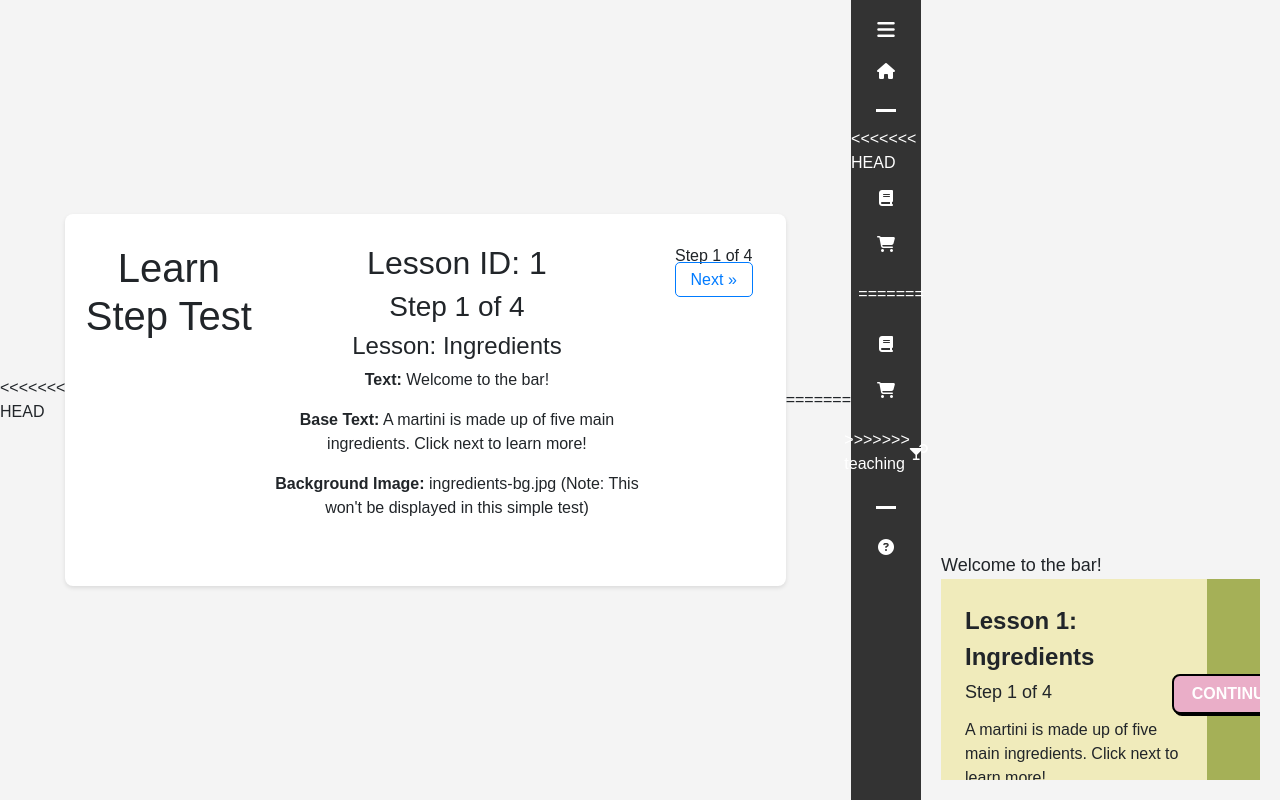
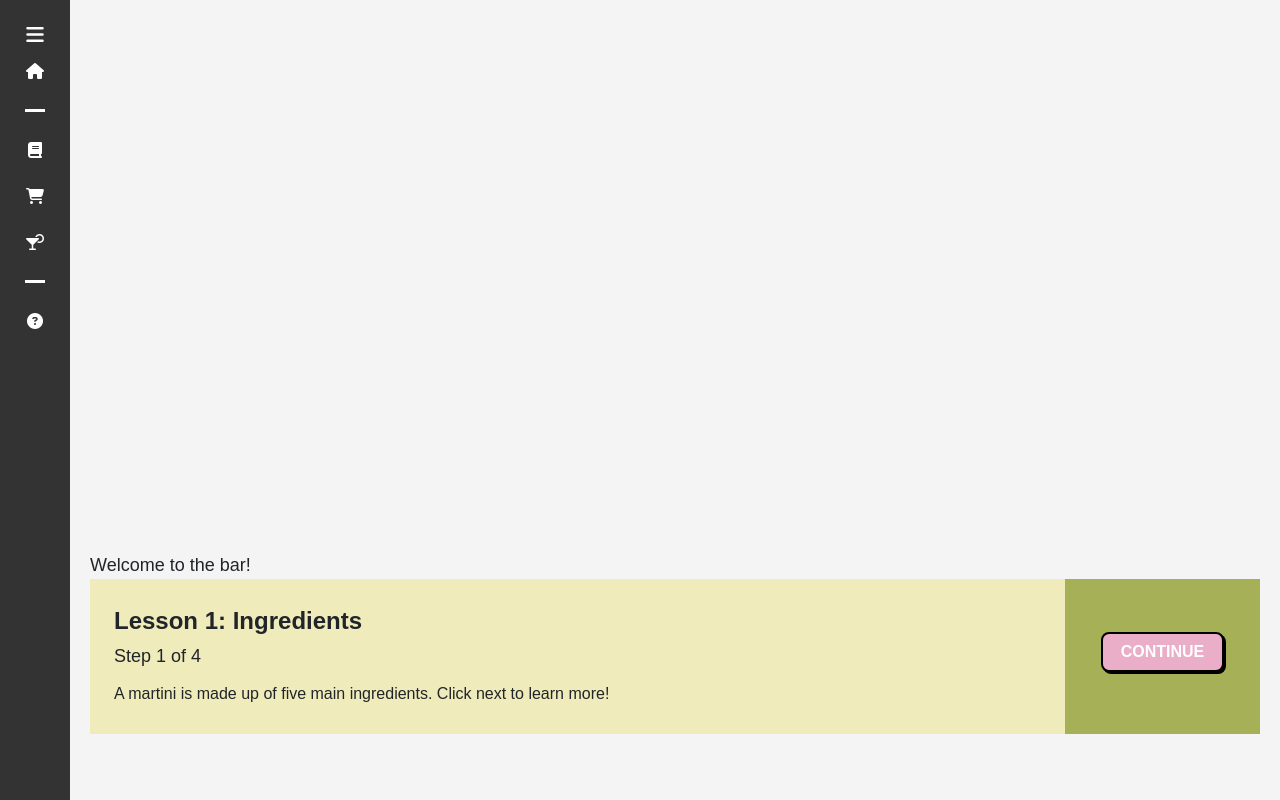
Before and after one commit to Franc1sD/Martini-Mentor, a Flask app: page /learn/1/step/1 in a window 1280 px wide. Run offline with Flask 3, Linux system fonts and the light colour scheme; some libraries are stand-ins or nearby versions.

Commit message:
fixing rest of merge changes and adding time stamp data for lessons

```diff
--- a/app.py
+++ b/app.py
@@ -1,10 +1,12 @@
-from flask import Flask, request, jsonify, render_template, url_for, redirect
+from flask import Flask, request, jsonify, render_template, url_for, session, redirect
 from markupsafe import Markup
-import json
+import json, time
+from datetime import datetime, timezone
 import os
 import re
 
 app = Flask(__name__)
+app.secret_key = 'secret' # for session
 
 LEARN_FILE = os.path.join(os.path.dirname(__file__), 'data', 'learn.json')
 QUIZ_FILE = os.path.join(os.path.dirname(__file__), 'data', 'quiz.json')
@@ -20,6 +22,17 @@ def load_data(file_path):
     except json.JSONDecodeError:
         print(f"Error decoding JSON from {file_path}. Please check the file format.")
         return {}
+
+def store_user_event(user_id, lesson_id, step_num, duration):
+    log = {
+        'user_id': user_id,
+        'lesson_id': lesson_id,
+        'step_num': step_num,
+        'duration_sec': duration,
+        'timestamp': datetime.now(timezone.utc).isoformat()
+    }
+    with open('user_timelog.json', 'a') as f:
+        f.write(json.dumps(log) + '\n')
 
 def save_data(file_path, data):
     try:
@@ -40,6 +53,10 @@ def learn(id, step_num):
     learn_data = load_data(LEARN_FILE)
     if id not in learn_data:
         return "Lesson not found.", 404
+
+    session['entry_time'] = time.time()
+    session['current_lesson'] = id
+    session['current_step'] = step_num
 
     steps = learn_data[id].get('steps')
     step_data = steps[step_num - 1]
@@ -197,6 +214,24 @@ def highlight_text(text, keywords):
     highlighted = re.sub(pattern, replace, text, flags=re.IGNORECASE)
     return Markup(highlighted)
 
+# update time data
+@app.route('/log_exit', methods=['POST'])
+def log_exit():
+    exit_time = time.time()
+    entry_time = session.get('entry_time')
+    lesson_id = session.get('current_lesson')
+    step_num = session.get('current_step')
+    user_id = session.get('user_id', 'anonymous')
+
+    if entry_time and lesson_id is not None:
+        duration = exit_time - entry_time
+        store_user_event(user_id, lesson_id, step_num, duration)
+        print(f"[LOG] Lesson: {lesson_id}, Step: {step_num}, Time Spent: {duration:.2f} seconds")
+
+    session.pop('entry_time', None)
+    session.pop('current_lesson', None)
+    session.pop('current_step', None)
+    return '', 204
 
 if __name__ == '__main__':
     app.run(debug=True, port=5001)
--- /dev/null
+++ b/static/js/learn.js
@@ -0,0 +1,20 @@
+$(document).ready(function () {
+        $('.nav-link').on('click', function (e) {
+                e.preventDefault(); // Prevent default anchor behavior
+
+                const nextUrl = $(this).data('url');
+
+                // Send POST request to log_exit
+                $.ajax({
+                        url: '/log_exit',
+                        type: 'POST',
+                        success: function () {
+                        window.location.href = nextUrl;
+                },
+                error: function () {
+                        // Even if logging fails, still continue
+                        window.location.href = nextUrl;
+                }
+                });
+        });
+});
--- a/templates/homepage.html
+++ b/templates/homepage.html
@@ -12,11 +12,7 @@
     </div>
 
     <div class="button-group">
-<<<<<<< HEAD
-      <a href="/learn/1" class="btn big-btn">START THE LESSON</a>
-=======
       <a href="/learn/1/step/1" class="btn big-btn">START THE LESSON</a>
->>>>>>> teaching
       <a href="/quiz/1" class="btn big-btn">TAKE THE QUIZ</a>
     </div>
   </div>
--- a/templates/layout.html
+++ b/templates/layout.html
@@ -39,17 +39,6 @@
                 <span class="label">Lesson</span>
                 <div class="bar"></div>
             </div>
-<<<<<<< HEAD
-            <a href="/learn/1" class="menu-item {% if request.path == '/learn/2' %}active{% endif %}">
-                <i class="fas fa-book"></i>
-                <span class="label">Ingredients</span>
-            </a>
-            <a href="/learn/2" class="menu-item {% if request.path == '/learn/2' %}active{% endif %}">
-                <i class="fas fa-shopping-cart"></i>
-                <span class="label">Ordering</span>
-            </a>
-            <a href="/learn/3" class="menu-item {% if request.path == '/learn/3' %}active{% endif %}">
-=======
             <a href="/learn/1/step/1" class="menu-item {% if request.path == '/learn/2' %}active{% endif %}">
                 <i class="fas fa-book"></i>
                 <span class="label">Ingredients</span>
@@ -59,7 +48,6 @@
                 <span class="label">Ordering</span>
             </a>
             <a href="/learn/3/step/1" class="menu-item {% if request.path == '/learn/3' %}active{% endif %}">
->>>>>>> teaching
                 <i class="fas fa-martini-glass-citrus"></i>
                 <span class="label">Mixing</span>
             </a>
--- a/templates/learn.html
+++ b/templates/learn.html
@@ -1,87 +1,3 @@
-<<<<<<< HEAD
-<!DOCTYPE html>
-<html>
-<head>
-    <title>Learn Step Test</title>
-    <style>
-        body {
-            font-family: sans-serif;
-            background-color: #f4f4f4;
-            margin: 0;
-            display: flex;
-            justify-content: center;
-            align-items: center;
-            min-height: 100vh;
-        }
-        .container {
-            background-color: #fff;
-            padding: 30px;
-            border-radius: 8px;
-            box-shadow: 0 2px 4px rgba(0, 0, 0, 0.1);
-            text-align: center;
-        }
-        .content {
-            margin-bottom: 20px;
-        }
-        .navigation a {
-            margin: 0 10px;
-            text-decoration: none;
-            color: #007bff;
-            padding: 8px 15px;
-            border: 1px solid #007bff;
-            border-radius: 5px;
-        }
-        .navigation a:hover {
-            background-color: #007bff;
-            color: #fff;
-        }
-    </style>
-</head>
-<body>
-    <div class="container">
-        <h1>Learn Step Test</h1>
-        <div class="content">
-            {% if step %}
-                <h2>Lesson ID: {{ id }}</h2>
-                <h3>Step {{ step_num }} of {{ total_steps }}</h3>
-                {% if lesson_name %}
-                    <h4>Lesson: {{ lesson_name }}</h4>
-                {% endif %}
-                <p><strong>Text:</strong> {{ step.text }}</p>
-                {% if step.highlight %}
-                    <p><strong>Highlight:</strong> {{ step.highlight|join(', ') }}</p>
-                {% endif %}
-                {% if step['base-text'] %}
-                    <p><strong>Base Text:</strong>
-                        {% if step['base-text'] is iterable and (step['base-text'] is not string) %}
-                            {% for text_part in step['base-text'] %}
-                                {{ text_part }}
-                            {% endfor %}
-                        {% else %}
-                            {{ step['base-text'] }}
-                        {% endif %}
-                    </p>
-                {% endif %}
-                {% if background %}
-                    <p><strong>Background Image:</strong> {{ background }} (Note: This won't be displayed in this simple test)</p>
-                {% endif %}
-            {% else %}
-                <p>No step data received.</p>
-            {% endif %}
-        </div>
-        <div class="navigation">
-            {% if prev_step_url %}
-                <a href="{{ prev_step_url }}">&laquo; Previous</a>
-            {% endif %}
-            <span>Step {{ step_num }} of {{ total_steps }}</span>
-            {% if next_step_url %}
-                <a href="{{ next_step_url }}">Next &raquo;</a>
-            {% endif %}
-        </div>
-    </div>
-</body>
-</html>
-=======
 {% extends "layout.html" %}
 
 {% block head %}
@@ -152,7 +68,7 @@
       <!-- Buttons -->
       <div class="col-2 learn-right d-flex flex-column justify-content-center align-items-center">
         {% if next_step_url %}
-            <a href="{{ next_step_url }}" class="learn-button">
+            <a href="{{ next_step_url }}" class="learn-button nav-link" data-url="{{ next_step_url }}">
                 {% if is_last_step %}
                 TAKE QUIZ
                 {% else %}
@@ -161,7 +77,7 @@
             </a>
         {% endif %}
         {% if prev_step_url %}
-          <a href="{{ prev_step_url }}" class="back-button">BACK</a>
+          <a href="{{ prev_step_url }}" class="back-button nav-link" data-url="{{ prev_step_url }}">BACK</a>
         {% endif %}
       </div>
 
@@ -169,4 +85,3 @@
   </div>
 </div>
 {% endblock %}
->>>>>>> teaching
```
